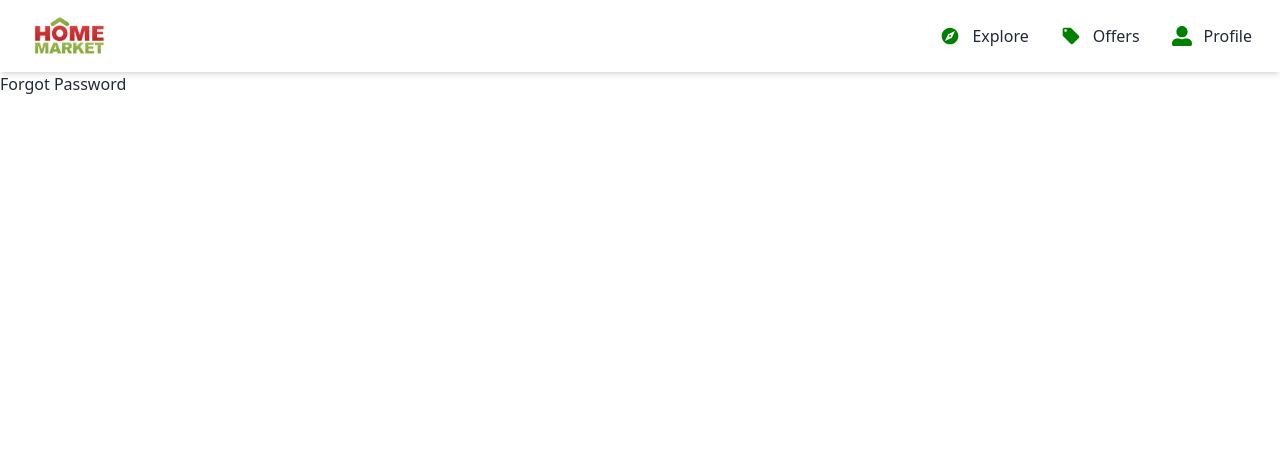
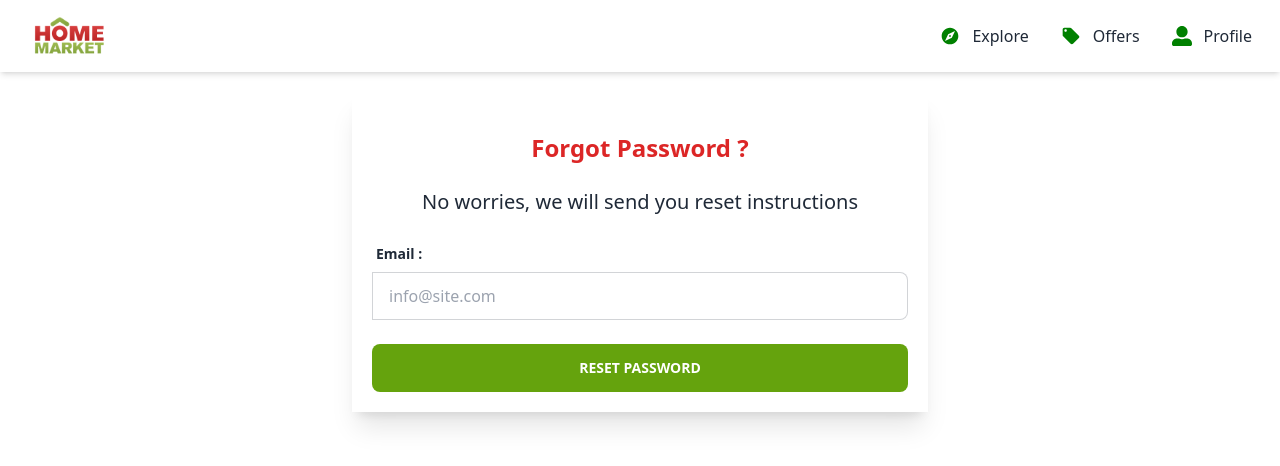
Before and after one commit to oussamataali97/home-market-place, a React (Create React App) app: page /forgot-password in a window 1280 px wide. Shown: the top 466 px of the page. Built offline with nearby package versions, Linux system fonts and the light colour scheme.

Commit message:
add google authentication

```diff
--- /dev/null
+++ b/src/components/Oauth.js
@@ -0,0 +1,16 @@
+import React from 'react'
+import {useNavigate,useLocation} from 'react-router-dom'
+import googleicon from './../assets/google.png'
+
+function Oauth() {
+    const location=useLocation()
+    const navigate=useNavigate()
+  return (
+    <div className='mt-5'>
+      <p>Sign  {location.pathname === '/sign-up' ? 'up' : 'in'} with</p>
+      <button className='mt-2'><img src={googleicon} width={40} alt="" /></button>
+    </div>
+  )
+}
+
+export default Oauth
--- a/src/pages/ForgotPassword.js
+++ b/src/pages/ForgotPassword.js
@@ -1,10 +1,54 @@
 import React from 'react'
+import {useState} from 'react'
+import {Link} from 'react-router-dom'
+import {toast} from 'react-toastify'
+import {getAuth,sendPasswordResetEmail} from 'firebase/auth'
+import { async } from '@firebase/util'
+
 
 function ForgotPassword() {
+  const [email,setEmail]=useState('')
+
+  const handleChange=(e)=>{
+    setEmail(e.target.value)
+
+  }
+
+  const onSubmit =async(e)=>{
+    e.preventDefault()
+    try {
+      const auth=getAuth()
+      await sendPasswordResetEmail(auth,email)
+      toast.success('Email Sent !')
+    } catch (error) {
+      toast.error('Could not send Email reset password')
+    }
+  }
   return (
-    <div>
-      <h1>Forgot Password</h1>
-    </div>
+<>
+        <div className="shadow-xl p-5 pageContainer max-w-xl mx-auto p-3 mt-5">
+          <h1 className=' text-2xl font-bold m-5 text-red-600 text-center' >Forgot Password ?</h1>
+          <p className=' text-2xl font-bold m-5 text-center' ><span className='font-light text-xl '> No worries, we will send you reset instructions
+</span></p>
+          <div className=' rounded-2xl'>
+          <form onSubmit={onSubmit}>
+            <div className="form-control ">
+                <label className="label">
+                  <span className="label-text font-semibold">Email :</span>
+                </label>
+                <label className="input-group">
+                  <input type="email" placeholder="info@site.com"  onChange={handleChange} value={email} id='email' className="input input-bordered w-full" />
+                </label>
+              </div>
+              <button className='btn bg-lime-600 hover:bg-lime-700 block border-none w-full mt-6'>Reset Password</button>
+
+            </form>
+
+          </div>
+
+        </div>
+
+      </>
   )
 }
 
--- a/src/pages/SignIn.js
+++ b/src/pages/SignIn.js
@@ -4,6 +4,7 @@ import {useState} from 'react'
 import {AiFillEye,AiFillEyeInvisible} from 'react-icons/ai'
 import { getAuth, signInWithEmailAndPassword } from "firebase/auth";
 import {toast } from 'react-toastify';
+import Oauth from '../components/Oauth';
 
 
 
@@ -49,7 +50,7 @@ function SignIn() {
   return (
       <>
         <div className="pageContainer max-w-xl mx-auto p-3">
-          <h1 className=' text-2xl font-bold m-5' >Welcome Back</h1>
+          <h1 className=' text-2xl font-bold m-5 text-center text-red-500' >Welcome Back</h1>
           <div className='shadow-xl p-5 rounded-2xl'>
           <form onSubmit={onSubmit}>
             <div className="form-control ">
@@ -78,7 +79,13 @@ function SignIn() {
 
               <button className='btn bg-lime-600 hover:bg-lime-700 block border-none w-full mt-6'>Sign In</button>
           </form>
-          <Link to='/sign-up'><p className='text-center text-lime-600 mt-10 font-bold block'> Sign Up instead</p></Link>
+          <div className="google-auth text-center">
+            <Oauth className='text-center' />
+          </div>
+
+
+          <Link to='/sign-up'><p className='text-center text-lime-600 mt-5 font-bold block'> Sign Up instead</p></Link>
+
 
           </div>
 
--- a/src/pages/SignUp.js
+++ b/src/pages/SignUp.js
@@ -6,6 +6,8 @@ import { getAuth, createUserWithEmailAndPassword,updateProfile } from "firebase/
 import {db} from '../firebase.config'
 import { doc, setDoc,serverTimestamp } from "firebase/firestore";
 import {toast } from 'react-toastify';
+import Oauth from '../components/Oauth';
+
 
 
 
@@ -61,7 +63,7 @@ function SignUp() {
   return (
       <>
         <div className="shadow-xl pageContainer max-w-xl mx-auto p-3">
-          <p className=' text-2xl font-bold m-5' >Register. <br/> <span className='font-light text-xl'> And enjoy life during the time you just saved!
+          <p className=' text-2xl font-bold m-5 text-red-400' >Register. <br/> <span className='font-light text-xl text-gray-700'> And enjoy life during the time you just saved!
 
 </span></p>
           <div className=' p-3 rounded-2xl'>
@@ -99,7 +101,10 @@ function SignUp() {
 
               <button className='btn bg-lime-600 hover:bg-lime-700 block border-none w-full mt-6'>Sign UP</button>
           </form>
-          <Link to='/sign-in'><p className='text-center text-lime-600 mt-10 font-bold block'> Already Have account ? Sign In </p></Link>
+          <div className="google-auth text-center">
+            <Oauth/>
+          </div>
+          <Link to='/sign-in'><p className='text-center text-lime-600 mt-3 font-bold block'> Already Have account ? Sign In </p></Link>
 
           </div>
 
```
Also changed, not shown: src/assets/google.png (added).
